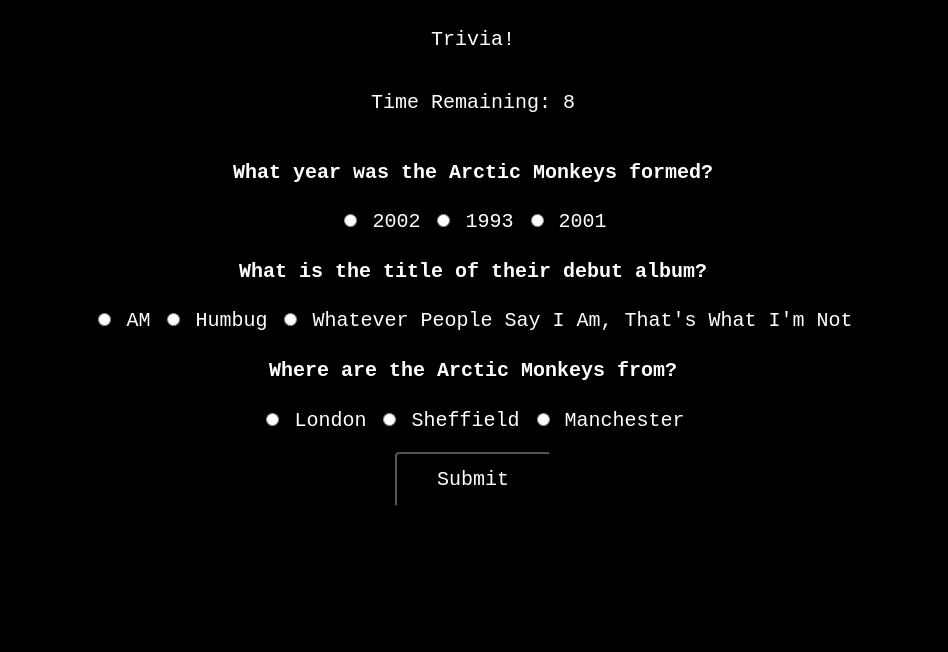
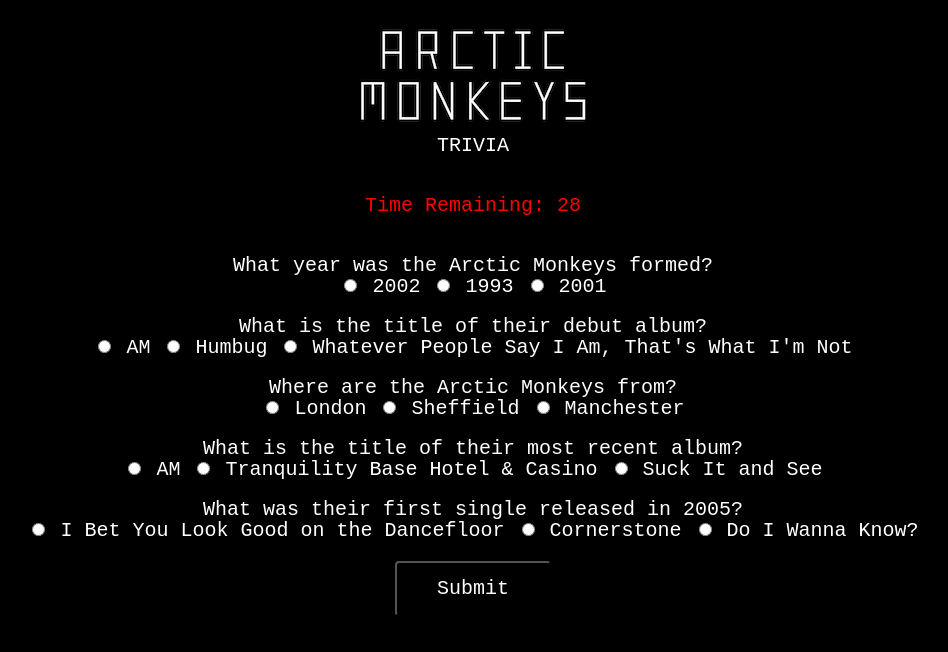
Before and after one commit to laylajooya/trivia-game, a plain HTML site: page index.html in a window 1280 px wide. Both pictures are taken after a click on the button "START". Shown: the whole page, without its empty margins (167-1115 px from the left). Drawn offline with nearby package versions, Linux system fonts and the light colour scheme.

Commit message:
added reset.css and some more styling

```diff
--- /dev/null
+++ b/assets/css/reset.css
@@ -0,0 +1,48 @@
+/* http://meyerweb.com/eric/tools/css/reset/
+   v2.0 | 20110126
+   License: none (public domain)
+*/
+
+html, body, div, span, applet, object, iframe,
+h1, h2, h3, h4, h5, h6, p, blockquote, pre,
+a, abbr, acronym, address, big, cite, code,
+del, dfn, em, img, ins, kbd, q, s, samp,
+small, strike, strong, sub, sup, tt, var,
+b, u, i, center,
+dl, dt, dd, ol, ul, li,
+fieldset, form, label, legend,
+table, caption, tbody, tfoot, thead, tr, th, td,
+article, aside, canvas, details, embed,
+figure, figcaption, footer, header, hgroup,
+menu, nav, output, ruby, section, summary,
+time, mark, audio, video {
+	margin: 0;
+	padding: 0;
+	border: 0;
+	font-size: 100%;
+	font: inherit;
+	vertical-align: baseline;
+}
+/* HTML5 display-role reset for older browsers */
+article, aside, details, figcaption, figure,
+footer, header, hgroup, menu, nav, section {
+	display: block;
+}
+body {
+	line-height: 1;
+}
+ol, ul {
+	list-style: none;
+}
+blockquote, q {
+	quotes: none;
+}
+blockquote:before, blockquote:after,
+q:before, q:after {
+	content: '';
+	content: none;
+}
+table {
+	border-collapse: collapse;
+	border-spacing: 0;
+}
--- a/assets/css/style.css
+++ b/assets/css/style.css
@@ -31,8 +31,13 @@ body {
 
 .time-remaining {
     padding: 60px;
+    color: red;
 }
 
 .trivia-container {
-    padding: 20px;
+    padding: 40px;
 }
+
+#answers {
+    color: red;
+}
--- a/assets/javascript/app.js
+++ b/assets/javascript/app.js
@@ -1,4 +1,4 @@
-var time = 10;
+var time = 30;
 
 var countDown;
 
@@ -45,7 +45,7 @@ function decrement(){
 function stop(){
 
     clearInterval(countDown);
-    time = 10;
+    time = 30;
 }
 
 function submit(){
--- a/index.html
+++ b/index.html
@@ -2,13 +2,18 @@
 <html>
 <head>
     <meta charset="utf-8">
-    <title>Trivia Game</title>
+    <title>AM Trivia Game</title>
+    <link rel="stylesheet" type="text/css" href="assets/css/reset.css">
     <link rel="stylesheet" type="text/css" href="assets/css/style.css">
 </head>
 
 <body>
 
-    <header>Trivia!</header>
+    <header>
+        <img src="assets/images/amlogo2.png">
+        <br>
+        <h1>TRIVIA</h1>
+    </header>
 
     <div id="buttons">
         <button id="start">START</button>
@@ -30,6 +35,7 @@
                 <input type="radio" name="q1" value="false"> 1993
                 <input type="radio" name="q1" value="false"> 2001
             </div>
+            <br>
 
             <div class="question-2">
                 <h4>What is the title of their debut album?</h4>
@@ -39,6 +45,7 @@
                 <input type="radio" name="q2" value="false"> Humbug
                 <input type="radio" name="q2" value="true"> Whatever People Say I Am, That's What I'm Not</br>
             </div>
+            <br>
 
             <div class="question-3">
                 <h4>Where are the Arctic Monkeys from?</h4>
@@ -48,6 +55,26 @@
                 <input type="radio" name="q3" value="true"> Sheffield
                 <input type="radio" name="q3" value="false"> Manchester
             </div>
+            <br>
+
+            <div class="question-4">
+                <h4>What is the title of their most recent album?</h4>
+            </div>
+            <div class="choices">
+                <input type="radio" name="q4" value="false"> AM
+                <input type="radio" name="q4" value="true"> Tranquility Base Hotel & Casino
+                <input type="radio" name="q4" value="false"> Suck It and See
+            </div>
+            <br>
+
+            <div class="question-5">
+                <h4>What was their first single released in 2005?</h4>
+            </div>
+            <div class="choices">
+                <input type="radio" name="q5" value="true"> I Bet You Look Good on the Dancefloor
+                <input type="radio" name="q5" value="false"> Cornerstone
+                <input type="radio" name="q5" value="false"> Do I Wanna Know?
+            </div>
 
             </div>
 
@@ -56,8 +83,10 @@
             </div>
 
             <div id="answers">
-                Correct: <span id="correctAns"></span><br>
-                Incorrect: <span id="incorrectAns"></span><br>
+                Correct: <span id="correctAns"></span>
+                <br>
+                Incorrect: <span id="incorrectAns"></span>
+                <br>
                 Unanswered: <span id="unansweredQ"></span>
             </div>
 
```
Also changed, not shown: assets/images/amlogo2.png (added), 3 other files.
